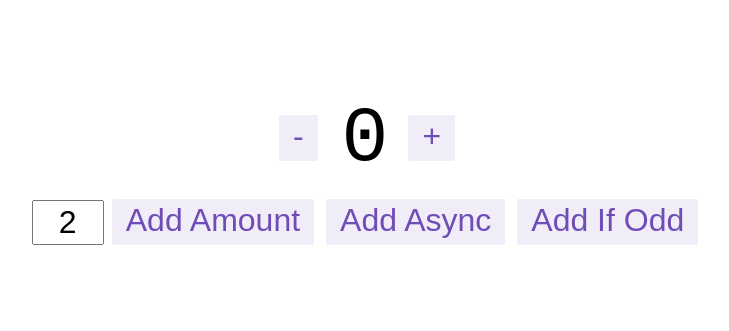
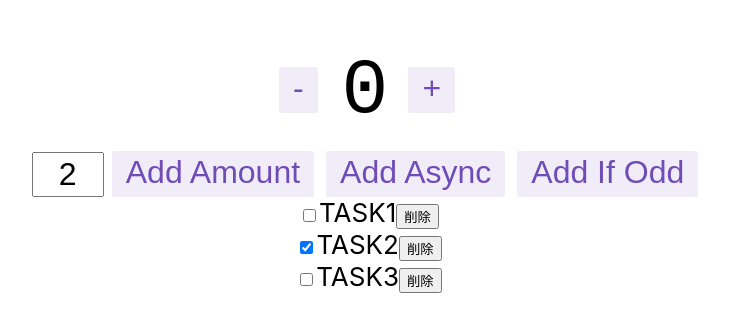
Before and after one commit to motty93/React, a React (Create React App) app in the folder redux-toolkit/: page / in a window 1280 px wide. Shown: the part 231-562 px from the top of the page, without its empty margins (271-1000 px from the left). Built offline with nearby package versions, Linux system fonts and the light colour scheme.

Commit message:
feat: taskでのredux toolkit

```diff
--- a/redux-toolkit/src/App.js
+++ b/redux-toolkit/src/App.js
@@ -1,11 +1,13 @@
 import React from 'react'
 import { Counter } from './features/counter/Counter'
+import { TaskList } from './features/task/TaskList'
 import './App.css'
 
 export const App = () => (
   <div className="App">
     <header className="App-header">
       <Counter/>
+      <TaskList/>
     </header>
   </div>
 )
--- a/redux-toolkit/src/app/store.js
+++ b/redux-toolkit/src/app/store.js
@@ -1,8 +1,10 @@
-import { configureStore } from '@reduxjs/toolkit';
-import counterReducer from '../features/counter/counterSlice';
+import { configureStore } from '@reduxjs/toolkit'
+import counterReducer from '../features/counter/counterSlice'
+import taskReducer from '../features/task/taskSlice'
 
 export const store = configureStore({
   reducer: {
     counter: counterReducer,
+    task: taskReducer,
   },
-});
+})
--- /dev/null
+++ b/redux-toolkit/src/features/task/TaskItem.js
@@ -0,0 +1,19 @@
+import React from 'react'
+import { useDispatch } from 'react-redux'
+import { completeTask, deleteTask } from './taskSlice'
+
+export const TaskItem = (props) => {
+  const dispatch = useDispatch()
+
+  return (
+    <div>
+      <input
+        type="checkbox"
+        onClick={() => dispatch(completeTask(props.task))}
+        defaultChecked={props.task.completed}
+      />
+      <span>{props.task.title}</span>
+      <button onClick={() => dispatch(deleteTask(props.task))}>削除</button>
+    </div>
+  )
+}
--- /dev/null
+++ b/redux-toolkit/src/features/task/TaskList.js
@@ -0,0 +1,14 @@
+import React from 'react'
+import { useSelector } from 'react-redux'
+import { selectTasks } from './taskSlice'
+import { TaskItem } from './TaskItem'
+
+export const TaskList = () => {
+  const tasks = useSelector(selectTasks)
+
+  return (
+    <>
+      {tasks.map((task) => <TaskItem key={task.id} task={task} />)}
+    </>
+  )
+}
--- /dev/null
+++ b/redux-toolkit/src/features/task/taskList.js
@@ -0,0 +1,3 @@
+import React from 'react'
+
+export const TaskList
--- /dev/null
+++ b/redux-toolkit/src/features/task/taskSlice.js
@@ -0,0 +1,52 @@
+import { createAsyncThunk, createSlice } from '@reduxjs/toolkit'
+// import { fetchCount } from './counterAPI'
+
+const initialState = {
+  idCount: 3,
+  tasks: [
+    { id: 1, title: 'TASK1', completed: false },
+    { id: 2, title: 'TASK2', completed: true },
+    { id: 3, title: 'TASK3', completed: false },
+  ]
+}
+
+// export const incrementAsync = createAsyncThunk(
+//   'task/fetchCount',
+//   async (amount) => {
+//     const response = await fetchCount(amount)
+//     return response.data
+//   }
+// )
+
+export const taskSlice = createSlice({
+  name: 'task',
+  initialState,
+  // stateに対する関数を書く
+  reducers: {
+    newTask: (state, action) => {
+      state.idCount++
+      const newItem = {
+        id: state.idCount,
+        title: action.payload,
+        completed: false,
+      }
+      state.tasks = [newItem, ...state.tasks]
+    },
+    completeTask: (state, action) => {
+      const task = state.tasks.find((t) => t.id === action.payload.id)
+      task ? task.completed = !task.completed : ''
+    },
+    deleteTask: (state, action) => {
+      state.tasks = state.tasks.filter((t) => t.id !== action.payload.id)
+    }
+  }
+})
+
+// component側で使える用にexportする
+export const { newTask, completeTask, deleteTask } = taskSlice.actions
+
+// 参照するstateの関数
+export const selectTasks = (state) => state.task.tasks
+
+// sliceのreducer属性をexportする(storeで使う)
+export default taskSlice.reducer
```
